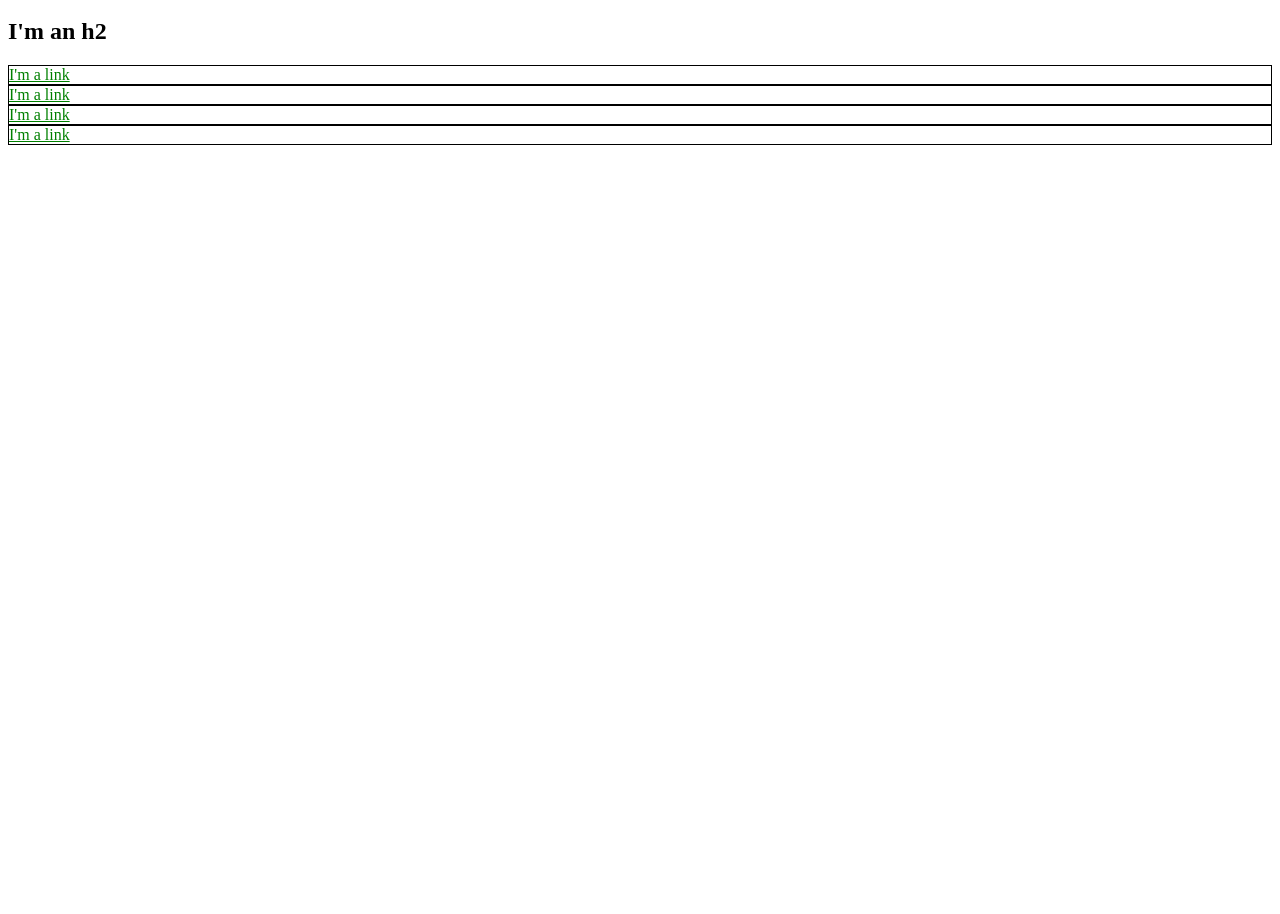
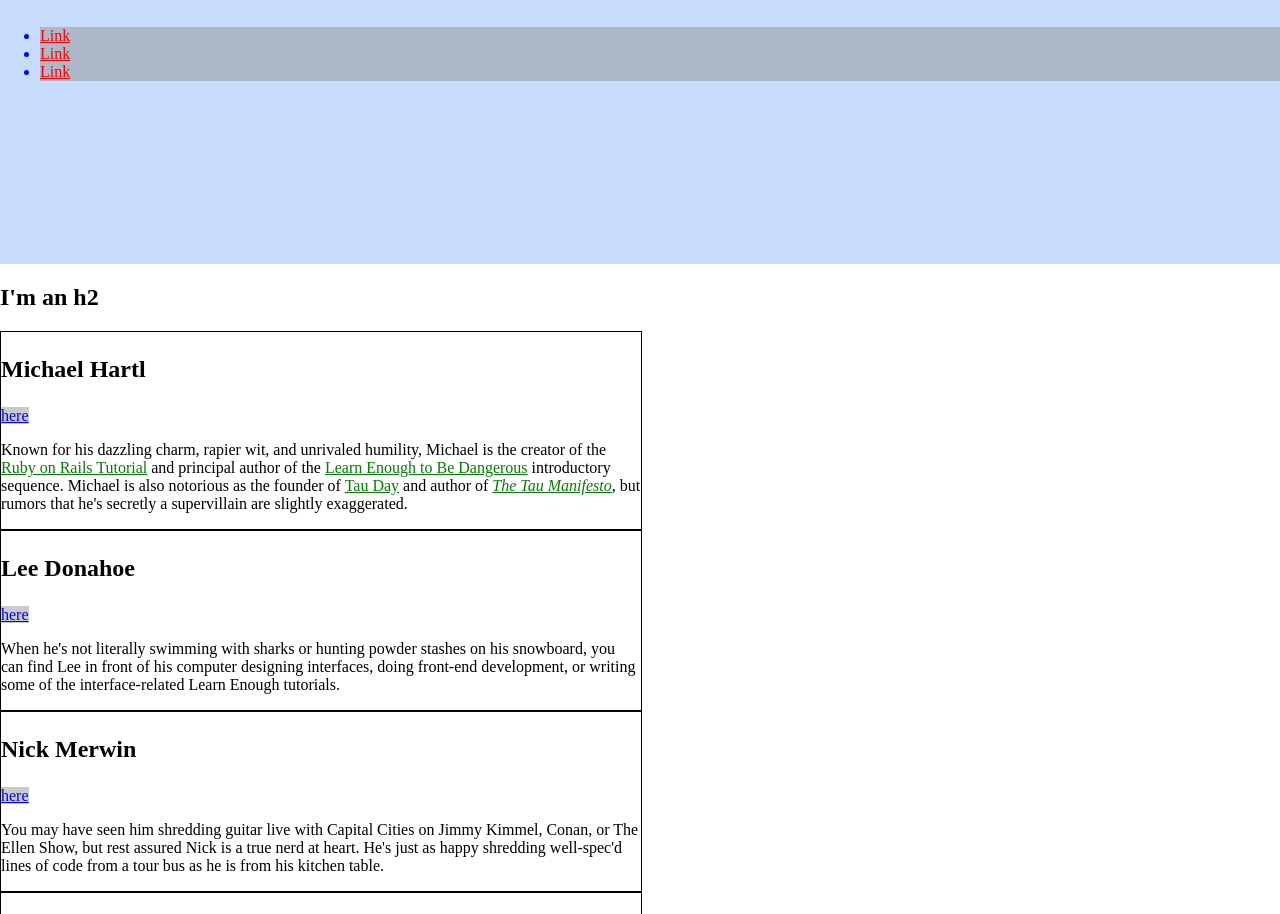
Before and after one commit to johnkangfreedlund/johnkangfreedlund.github.io, a plain HTML site: page index.html in a window 1280 px wide. Shown: the part 136-1050 px from the top of the page. Before the commit the page ends 800 px from the top, so only its background shows below. Drawn offline with Linux system fonts and the light colour scheme.

Commit message:
Re-establish from prev workstation

```diff
--- a/index.html
+++ b/index.html
@@ -3,32 +3,121 @@
   <head>
     <title>Test Page: Don't Panic</title>
     <meta charset="utf-8">
+    <style>
+      /* GLOBAL STYLES */
+      html, body {
+        margin: 0;
+        padding: 0;
+      }
+      h1 {
+        font-size: 7vw;
+        margin-top:0
+      }
+      a {
+        color: #f00;
+      }
+
+      /* HERO STYLES */
+
+      .full-hero {
+        background-color: #c7dbfc;
+        height: 50vh;
+        }
+
+      /* SOCIAL STYLES */
+      .social-link {
+        background: rgba(150, 150, 150, 0.5);
+        color: blue;
+      }
+
+      /* BIO STYLES */
+      .bio-wrapper {
+        font-size: 24px;
+      }
+      .bio-box {
+        border: 1px solid black;
+        font-size: 1rem;
+        width: 50%;
+      }
+      .bio-box h3 {
+        font-size: 1.5em;
+      }
+      .bio-copy {
+        font-size: 1em;
+      }
+      .bio-copy a {
+        color: green;
+      }
+    </style>
   </head>
   <body>
+
+    <div class="full-hero hero-home">
       <h1>I'm an h1</h1>
       <ul>
-      <li>
-        <a href="https://example.com/" style="color: red;">Link</a>
+        <li class="social-link">
+          <a href="https://example.com/">Link</a>
         </li>
-      <li>
-        <a href="https://example.com/" style="color: red;">Link</a>
+        <li class="social-link">
+          <a href="https://example.com/">Link</a>
         </li>
-      <li>
-        <a href="https://example.com/" style="color: red;">Link</a>
+        <li class="social-link">
+          <a href="https://example.com/">Link</a>
         </li>
       </ul>
+  </div>
+
     <h2>I'm an h2</h2>
-    <div style="border: 1px solid black;">
-      <a href="https://example.com/" style="color: green;">I'm a link</a>
+    <div class="bio-wrapper">
+    <div class="bio-box">
+      <h3>Michael Hartl</h3>
+      <a href="https://twitter.com/mhartl" class="social-link">here</a>
+      <div class="bio-copy">
+      <p>
+        Known for his dazzling charm, rapier wit, and unrivaled humility,
+        Michael is the creator of the
+        <a href="https://www.railstutorial.org/">Ruby on Rails
+        Tutorial</a> and principal author of the
+        <a href="https://learnenough.com/">
+        Learn Enough to Be Dangerous</a> introductory sequence. Michael
+        is also notorious as the founder of
+        <a href="http://tauday.com/">Tau Day</a> and author of
+        <a href="http://tauday.com/tau-manifesto"><em>The Tau
+        Manifesto</em></a>, but rumors that he's secretly a supervillain
+        are slightly exaggerated.
+      </p>
       </div>
-    <div style="border: 1px solid black;">
-      <a href="https://example.com/" style="color: green;">I'm a link</a>
     </div>
-    <div style="border: 1px solid black;">
-      <a href="https://example.com/" style="color: green;">I'm a link</a>
+    <div class="bio-box">
+      <h3>Lee Donahoe</h3>
+      <a href="https://twitter.com/leedonahoe" class="social-link">here</a>
+       <div class="bio-copy">
+       <p>
+        When he's not literally swimming with sharks or hunting powder stashes on
+        his snowboard, you can find Lee in front of his computer designing
+        interfaces, doing front-end development, or writing some of the
+        interface-related Learn Enough tutorials.
+       </p>
        </div>
-    <div style="border: 1px solid black;">
-      <a href="https://example.com/" style="color: green;">I'm a link</a>
+    </div>
+    <div class="bio-box">
+      <h3>Nick Merwin</h3>
+      <a href="https://twitter.com/nickmerwin" class="social-link">here</a>
+      <div class="bio-copy">
+      <p>
+        You may have seen him shredding guitar live with Capital Cities on Jimmy
+        Kimmel, Conan, or The Ellen Show, but rest assured Nick is a true nerd at
+        heart. He's just as happy shredding well-spec'd lines of code from a tour
+        bus as he is from his kitchen table.
+      </p>
+      </div>
+    </div>
+    <div class="bio-box">
+      <h3>??</h3>
+      <p>
+        The Future
+      </p>
+    </div>
     </div>
   </body>
 </html>
```
Lines whose indentation alone changed are shown as unchanged.
